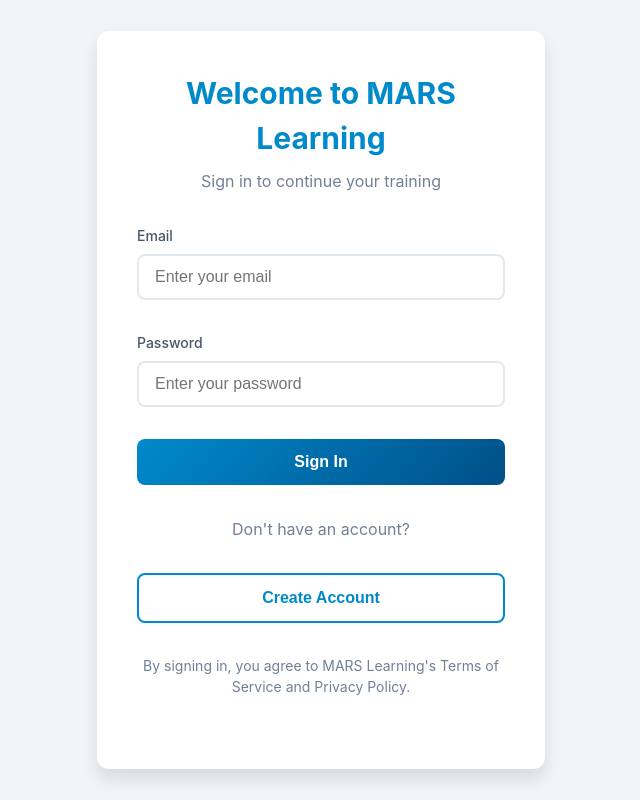
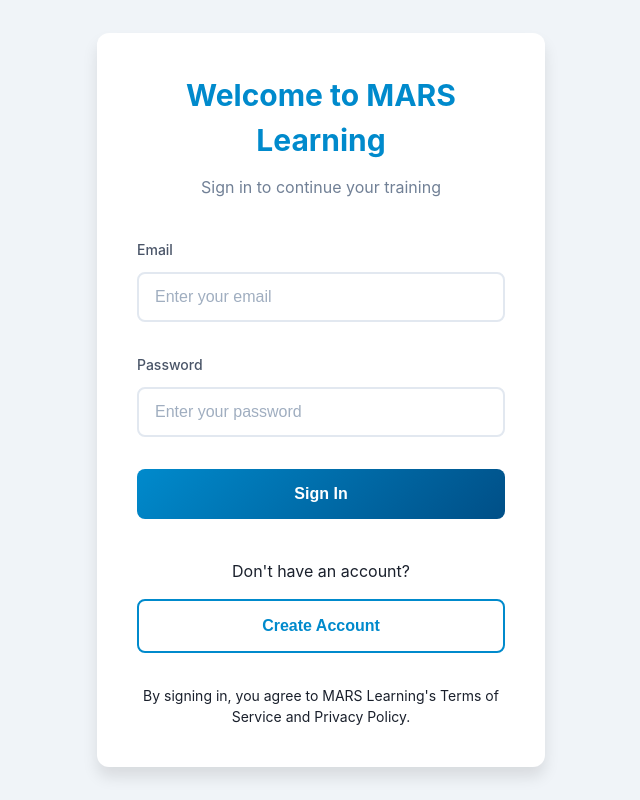
Before and after one commit to jbb1988/quiz-app, a React (Create React App) app: page /#/login in a window 1280 px wide. Shown: the whole page, without its empty margins (319-959 px from the left). Built offline with nearby package versions, Linux system fonts and the light colour scheme.

Commit message:
Improve form spacing and layout

```diff
--- a/src/styles/index.css
+++ b/src/styles/index.css
@@ -36,19 +36,24 @@
   font-size: 1.875rem;
   font-weight: 700;
   color: #008ACC;
-  margin-bottom: 0.5rem;
+  margin-bottom: 0.75rem;
   text-align: center;
 }
 
-.auth-form p {
+.auth-form > p {
   color: #718096;
   text-align: center;
-  margin-bottom: 2rem;
+  margin-bottom: 2.5rem;
+}
+
+/* Form */
+.auth-form form {
+  margin-bottom: 2.5rem;
 }
 
 /* Form Groups */
 .form-group {
-  margin-bottom: 1.5rem;
+  margin-bottom: 2rem;
 }
 
 .form-group label {
@@ -56,18 +61,17 @@
   font-size: 0.875rem;
   font-weight: 500;
   color: #4a5568;
-  margin-bottom: 0.5rem;
+  margin-bottom: 0.75rem;
 }
 
 /* Form Inputs */
 .form-input {
   width: 100%;
-  padding: 0.75rem 1rem;
+  padding: 0.875rem 1rem;
   border: 2px solid #e2e8f0;
   border-radius: 0.5rem;
   font-size: 1rem;
   transition: all 0.2s;
-  margin-bottom: 0.5rem;
 }
 
 .form-input:focus {
@@ -76,18 +80,29 @@
   box-shadow: 0 0 0 3px rgba(0,138,204,0.1);
 }
 
+.form-input::placeholder {
+  color: #a0aec0;
+}
+
+/* Form Hint */
+.form-hint {
+  font-size: 0.75rem;
+  color: #718096;
+  margin-top: 0.5rem;
+}
+
 /* Buttons */
 .btn {
   display: block;
   width: 100%;
-  padding: 0.875rem;
+  padding: 1rem;
   border-radius: 0.5rem;
   font-size: 1rem;
   font-weight: 600;
   text-align: center;
   cursor: pointer;
   transition: all 0.2s;
-  margin-top: 1.5rem;
+  margin-top: 2rem;
 }
 
 .btn-primary {
@@ -96,10 +111,16 @@
   border: none;
 }
 
+.btn-primary:hover {
+  transform: translateY(-1px);
+  box-shadow: 0 4px 6px rgba(0,0,0,0.1);
+}
+
 .btn-outline {
   background: transparent;
   border: 2px solid #008ACC;
   color: #008ACC;
+  margin-top: 1rem;
 }
 
 .btn-outline:hover {
@@ -111,9 +132,9 @@
 .error {
   background-color: #fff5f5;
   color: #e53e3e;
-  padding: 0.75rem 1rem;
+  padding: 0.875rem 1rem;
   border-radius: 0.5rem;
-  margin: 1rem 0;
+  margin: 1.5rem 0;
   text-align: center;
   font-size: 0.875rem;
 }
@@ -121,18 +142,6 @@
 /* Utility Classes */
 .text-center {
   text-align: center;
-}
-
-.mb-2 {
-  margin-bottom: 0.5rem;
-}
-
-.mb-4 {
-  margin-bottom: 1rem;
-}
-
-.mb-8 {
-  margin-bottom: 2rem;
 }
 
 .mt-8 {
@@ -143,24 +152,9 @@
   font-size: 0.875rem;
 }
 
-.text-primary {
-  color: #008ACC;
-}
-
-.text-text-light {
-  color: #718096;
-}
-
 /* Border */
 .border-t {
   border-top: 1px solid #e2e8f0;
-}
-
-.pt-6 {
   padding-top: 1.5rem;
-}
-
-/* Form Spacing */
-.space-y-6 > * + * {
   margin-top: 1.5rem;
 }
```
